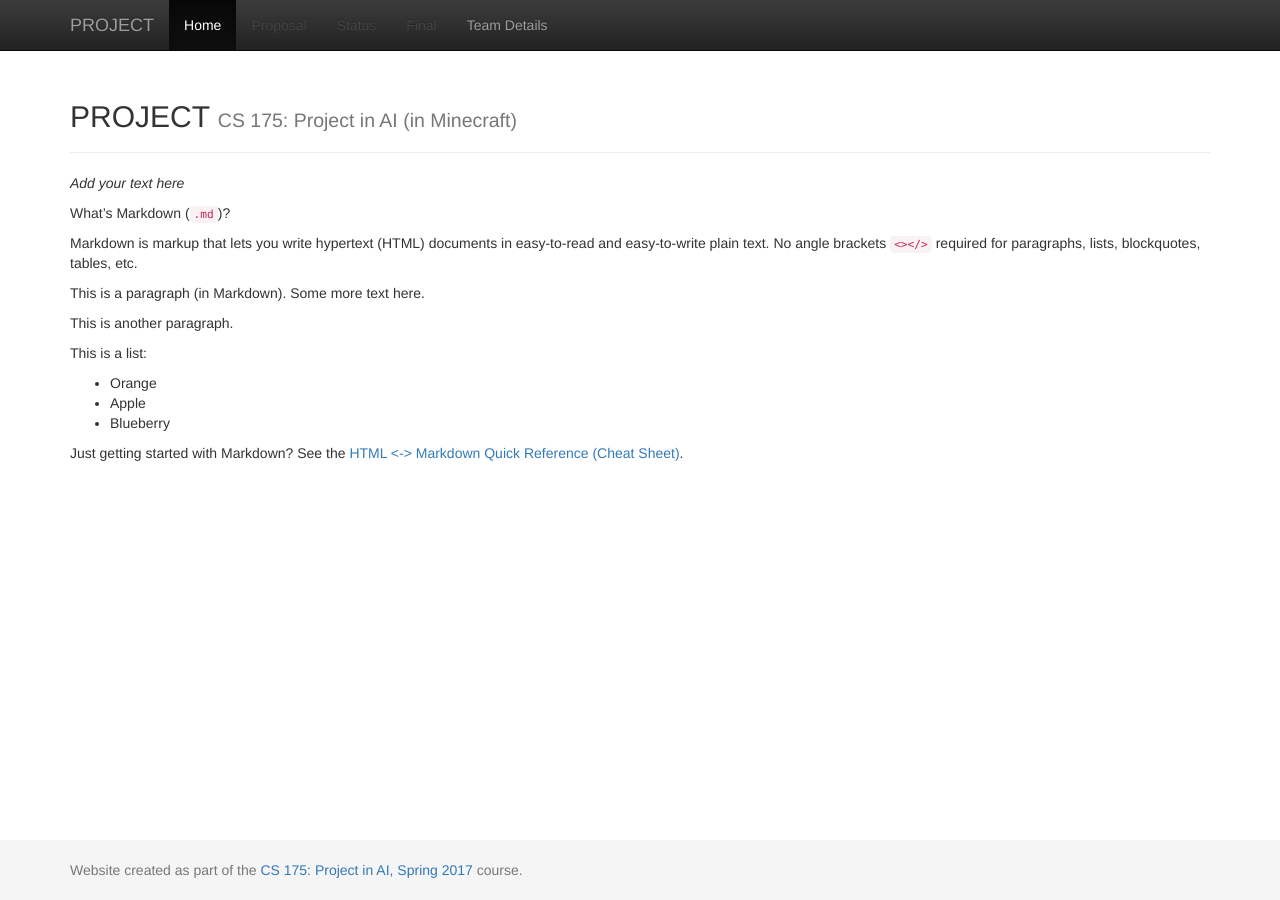
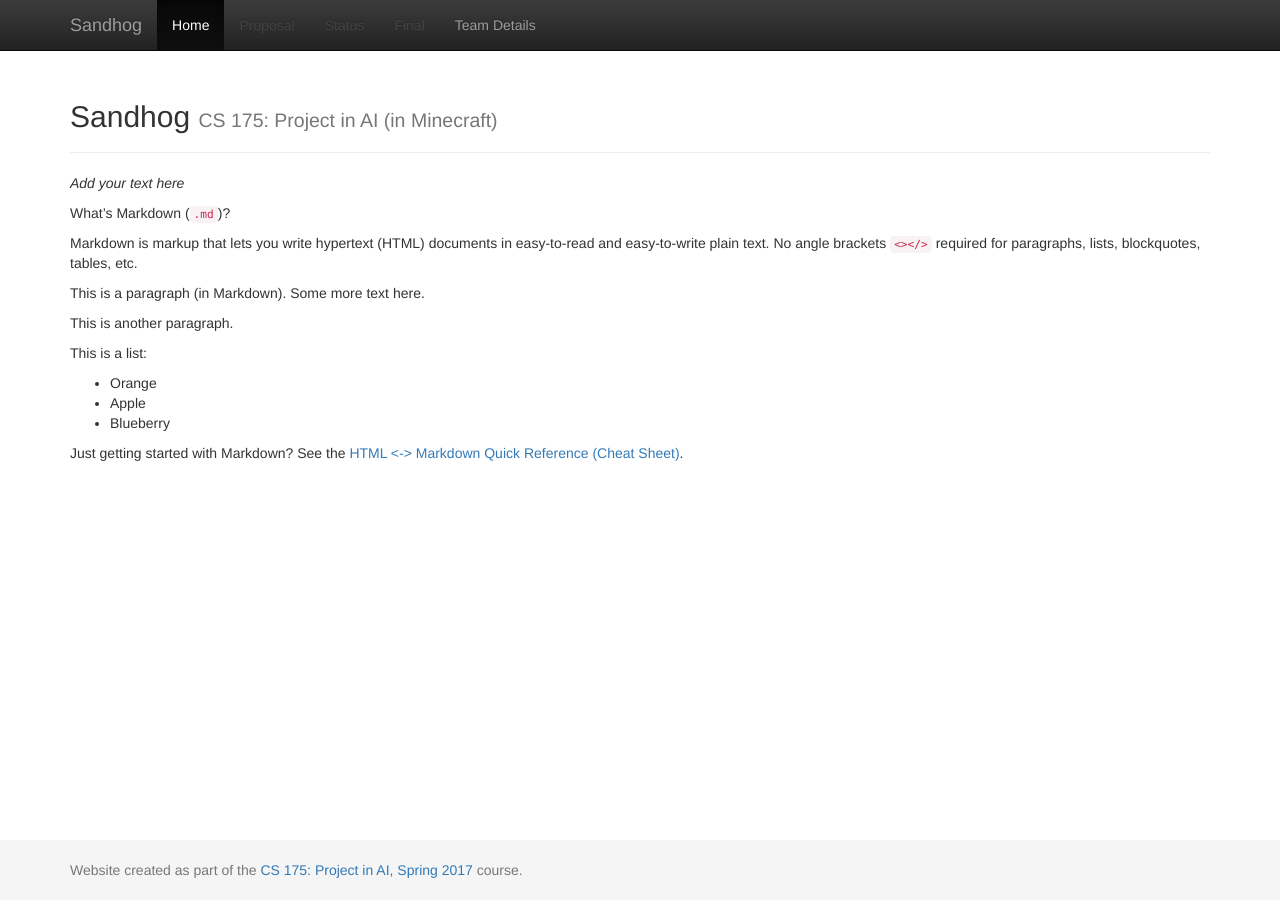
Before and after one commit to hfloresr/Sandhog, a Jekyll site: the page built from docs/index.md, in a window 1280 px wide. Built offline with Jekyll 4.4.1, drawn with Linux system fonts in a browser that asks for light colours.

Commit message:
changed project title for github pages

```diff
--- a/docs/_config.yml
+++ b/docs/_config.yml
@@ -1,7 +1,7 @@
 ###########
 # site.title
 
-title:    'PROJECT'
+title:    'Sandhog'
 subtitle: 'CS 175: Project in AI (in Minecraft)'
 
 
```
